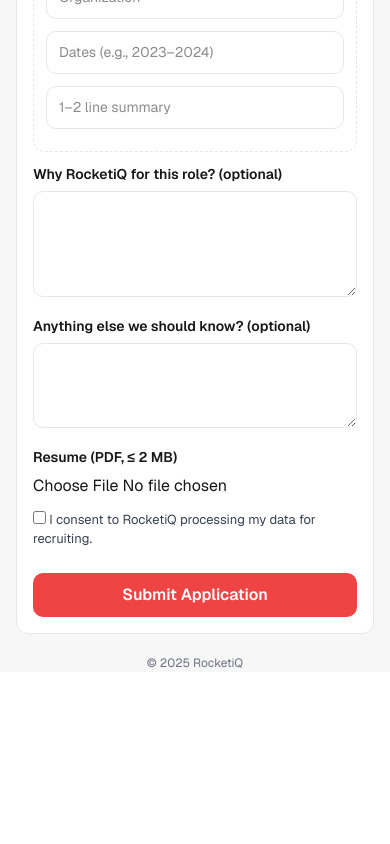
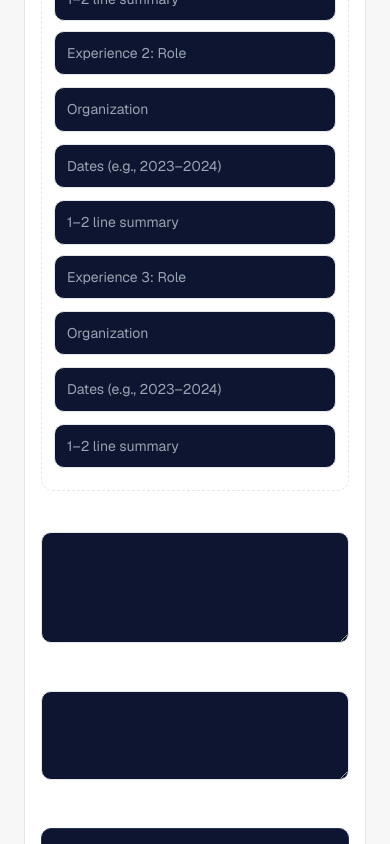
Before and after one commit to RocketiQ/nextjs-boilerplate, a Next.js app: page /business-operations-associate in a window 390 px wide. Shown: the part 4577-5421 px from the top of the page. Before the commit the page ends 5249 px from the top, so only its background shows below. Built offline with nearby package versions, Linux system fonts and the light colour scheme; no server answers.

Commit message:
Update globals.css

```diff
--- a/app/globals.css
+++ b/app/globals.css
@@ -1,85 +1,101 @@
 @import "tailwindcss";
 
-/* ---------- Theme tokens ---------- */
+/* ---------- RocketiQ theme ---------- */
 :root {
-  --background: #ffffff;
-  --foreground: #171717;
+  --bg: #0a0f1f;            /* deep space blue */
+  --text: #ffffff;          /* white */
+  --accent: #f5b524;        /* gold tech */
+  --panel: #0f162d;         /* dark card */
+  --panel-border: rgba(245, 181, 36, 0.25);
+  --muted: #a9b3c7;
 }
 
 @theme inline {
-  --color-background: var(--background);
-  --color-foreground: var(--foreground);
+  --color-background: var(--bg);
+  --color-foreground: var(--text);
   --font-sans: var(--font-geist-sans);
   --font-mono: var(--font-geist-mono);
 }
 
-@media (prefers-color-scheme: dark) {
-  :root {
-    --background: #0a0a0a;
-    --foreground: #ededed;
-  }
-}
-
-/* ---------- Base / reset ---------- */
+/* base / reset */
 html, body { margin: 0; padding: 0; }
 *, *::before, *::after { box-sizing: border-box; }
 
 body {
-  background: var(--background);
-  color: var(--foreground);
+  background: var(--bg);
+  color: var(--text);
   font-family: var(--font-geist-sans, system-ui, -apple-system, "Segoe UI", Roboto, Arial, sans-serif);
-  line-height: 1.5;
   -webkit-font-smoothing: antialiased;
   text-rendering: optimizeLegibility;
+  line-height: 1.6;
 }
 
-/* Media never exceeds screen */
 img, picture, video, canvas, svg { display: block; max-width: 100%; height: auto; }
-
-/* Form controls inherit fonts */
 input, button, textarea, select { font: inherit; }
-
-/* Monospace fallback */
-code, pre {
-  font-family: var(--font-geist-mono, ui-monospace, SFMono-Regular, Menlo, Consolas, "Liberation Mono", monospace);
-}
-
-/* DO NOT hide horizontal overflow globally — it masks layout bugs */
-/* (removed the previous "main { overflow-x: hidden; }") */
-
-/* Some mobile culprits */
+code, pre { font-family: var(--font-geist-mono, ui-monospace, SFMono-Regular, Menlo, Consolas, "Liberation Mono", monospace); }
+main { overflow-x: hidden; }
 fieldset { min-width: 0; }
 input[type="file"] { width: 100%; }
 
-/* ---------- Page shell: truly centered with safe gutters ---------- */
-.apply-shell {
-  max-width: 980px;
-  margin-inline: auto;
-  padding-left: 16px;
-  padding-right: 16px;
+/* Headings use gold accent */
+h2, h3 { color: var(--accent); margin: 20px 0 8px; }
+
+/* Little helpers used on the page */
+.apply-shell { max-width: 980px; margin: 0 auto; padding: 24px; }
+
+.card-dk {
+  background: var(--panel);
+  border: 1px solid var(--panel-border);
+  border-radius: 12px;
+  padding: 16px;
 }
 
-/* ---------- Grid helpers ---------- */
+/* responsive grid used on the page */
 .careers-grid {
   display: grid;
   gap: 16px;
-  grid-template-columns: 1fr 1fr; /* desktop: two columns */
+  grid-template-columns: 1fr 1fr;
   align-items: start;
-  width: 100%;
 }
-
-/* CRITICAL: allow grid children to shrink on small screens */
-.careers-grid > * { min-width: 0; }
-
-@media (max-width: 900px) {
-  .careers-grid { grid-template-columns: 1fr; } /* mobile: single column */
-}
+@media (max-width: 900px) { .careers-grid { grid-template-columns: 1fr; } }
 
 .stack-2 {
   display: grid;
   gap: 12px;
   grid-template-columns: 1fr 1fr;
 }
-@media (max-width: 600px) {
-  .stack-2 { grid-template-columns: 1fr; }
+@media (max-width: 600px) { .stack-2 { grid-template-columns: 1fr; } }
+
+/* dark inputs */
+input, select, textarea {
+  background: #0d1530;
+  border: 1px solid #243354;
+  color: var(--text);
+  border-radius: 10px;
+  padding: 10px 12px;
+  width: 100%;
 }
+::placeholder { color: #9aa4b2; }
+input[type="checkbox"] { accent-color: var(--accent); }
+
+/* pill + button */
+.pill {
+  display: inline-block;
+  background: var(--accent);
+  color: var(--bg);
+  padding: 4px 10px;
+  border-radius: 999px;
+  font-weight: 700;
+  letter-spacing: .2px;
+}
+
+.btn-primary {
+  background: var(--accent);
+  color: var(--bg);
+  border: 0;
+  border-radius: 10px;
+  padding: 10px 14px;
+  font-weight: 700;
+  cursor: pointer;
+}
+.btn-disabled { opacity: .6; cursor: not-allowed; }
```
